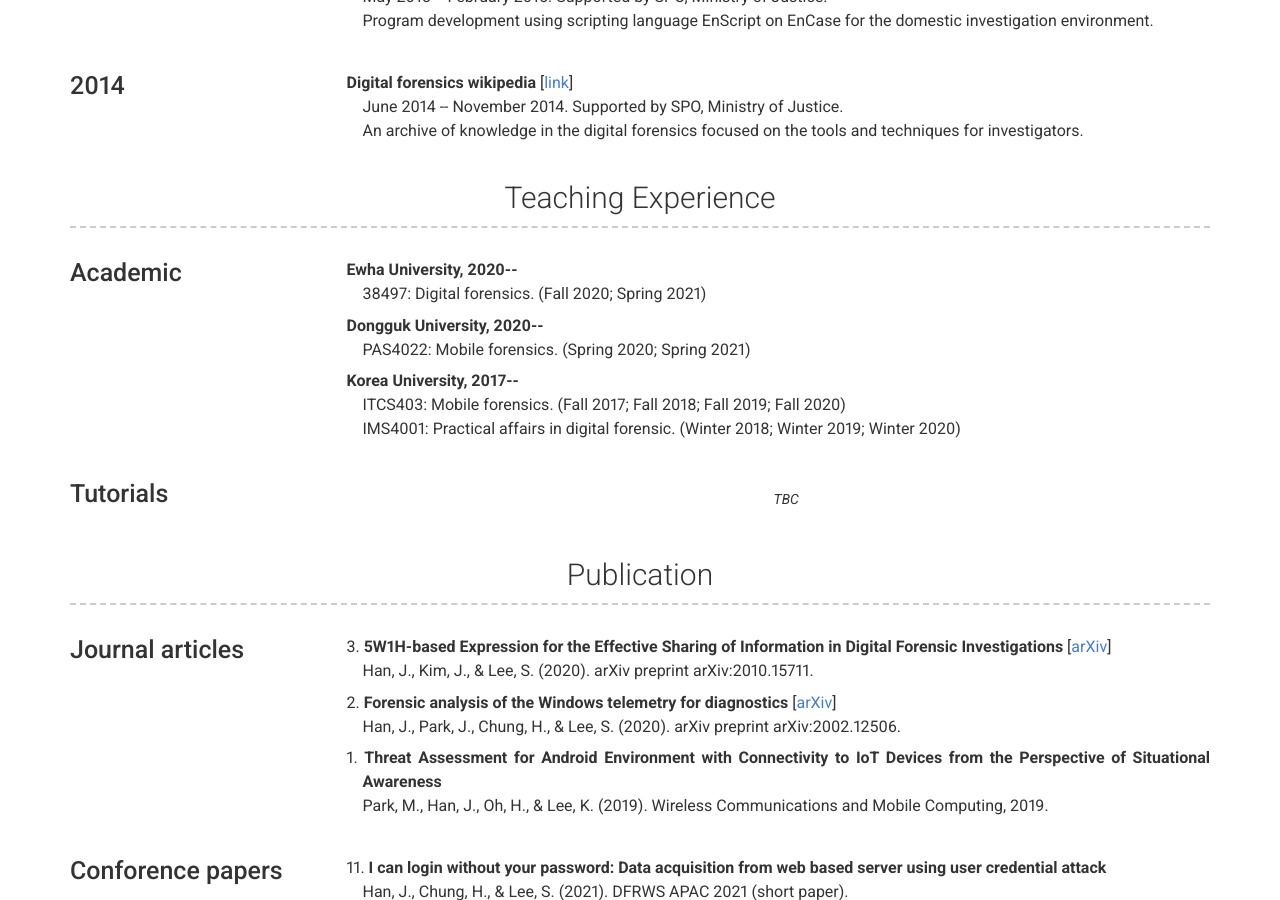
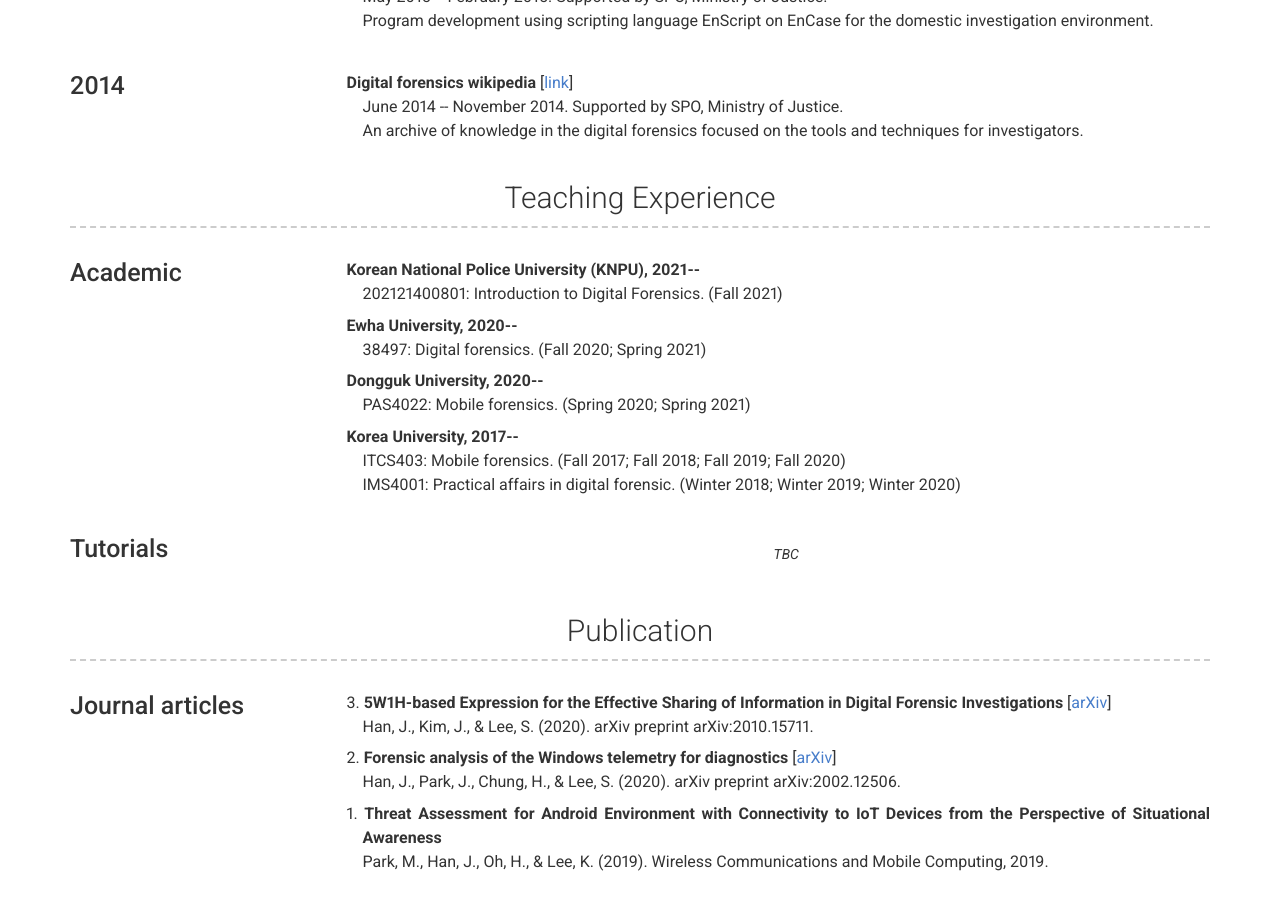
Before and after one commit to JaehyeokHan/jaehyeokhan.github.io, a Jekyll site: the page built from index.md, in a window 1280 px wide and 900 px high, scrolled down 1827 px. Built offline with Jekyll 4.4.1, drawn with Linux system fonts in a browser that asks for light colours; nearby versions of some CDN libraries.

Commit message:
Update _config.yml

```diff
--- a/_config.yml
+++ b/_config.yml
@@ -154,6 +154,7 @@ content:
         #quote: >
         #  TBC
         description: | # this will include new lines to allow paragraphs
+          <p style="text-indent: -1em;"><b>Korean National Police University (KNPU), 2021--</b><br>202121400801: Introduction to Digital Forensics. (Fall 2021)</p>
           <p style="text-indent: -1em;"><b>Ewha University, 2020--</b><br>38497: Digital forensics. (Fall 2020; Spring 2021)</p>
           <p style="text-indent: -1em;"><b>Dongguk University, 2020--</b><br>PAS4022: Mobile forensics. (Spring 2020; Spring 2021)</p>
           <p style="text-indent: -1em;"><b>Korea University, 2017--</b><br>ITCS403: Mobile forensics. (Fall 2017; Fall 2018; Fall 2019; Fall 2020)<br>IMS4001: Practical affairs in digital forensic. (Winter 2018; Winter 2019; Winter 2020)</p>
```
